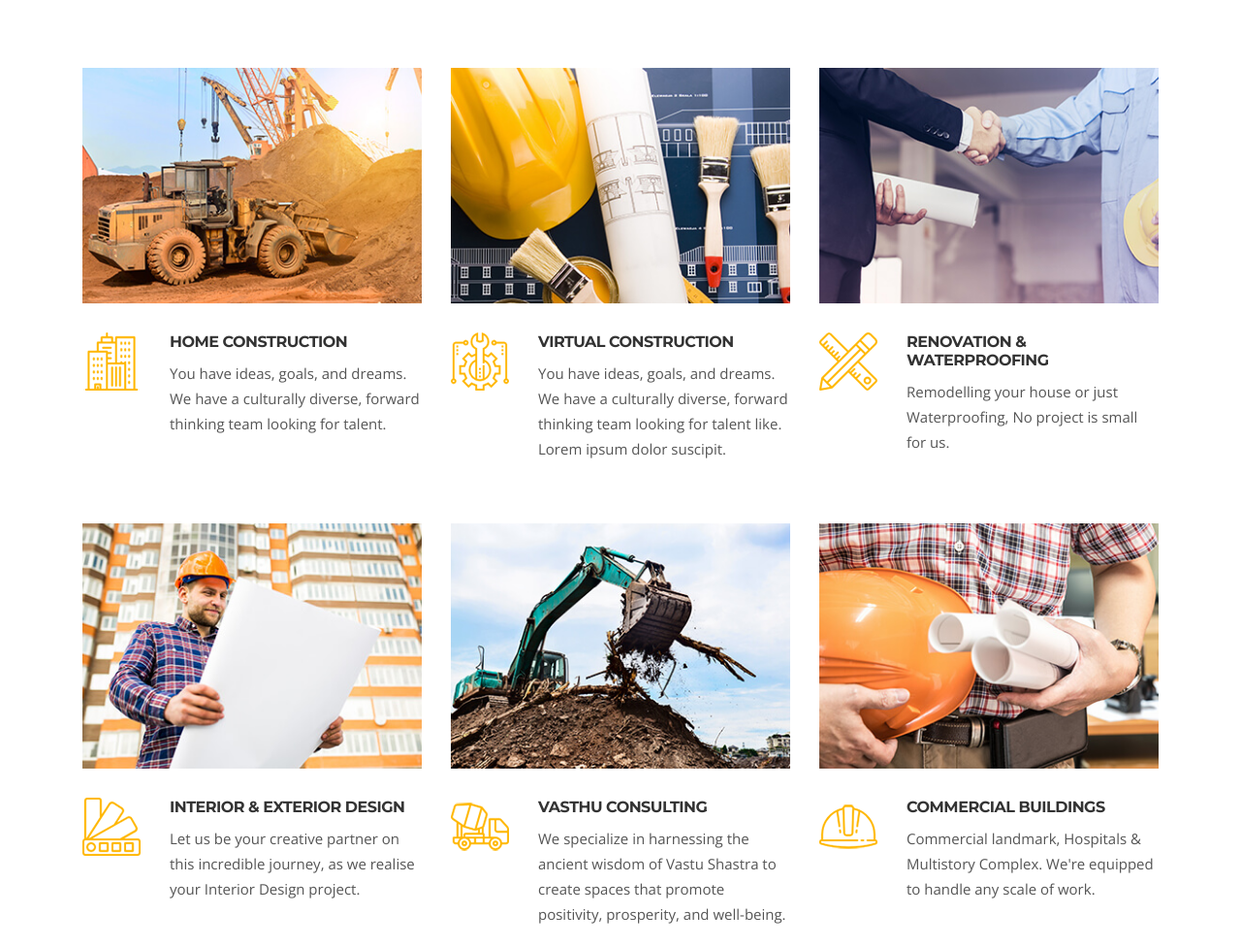
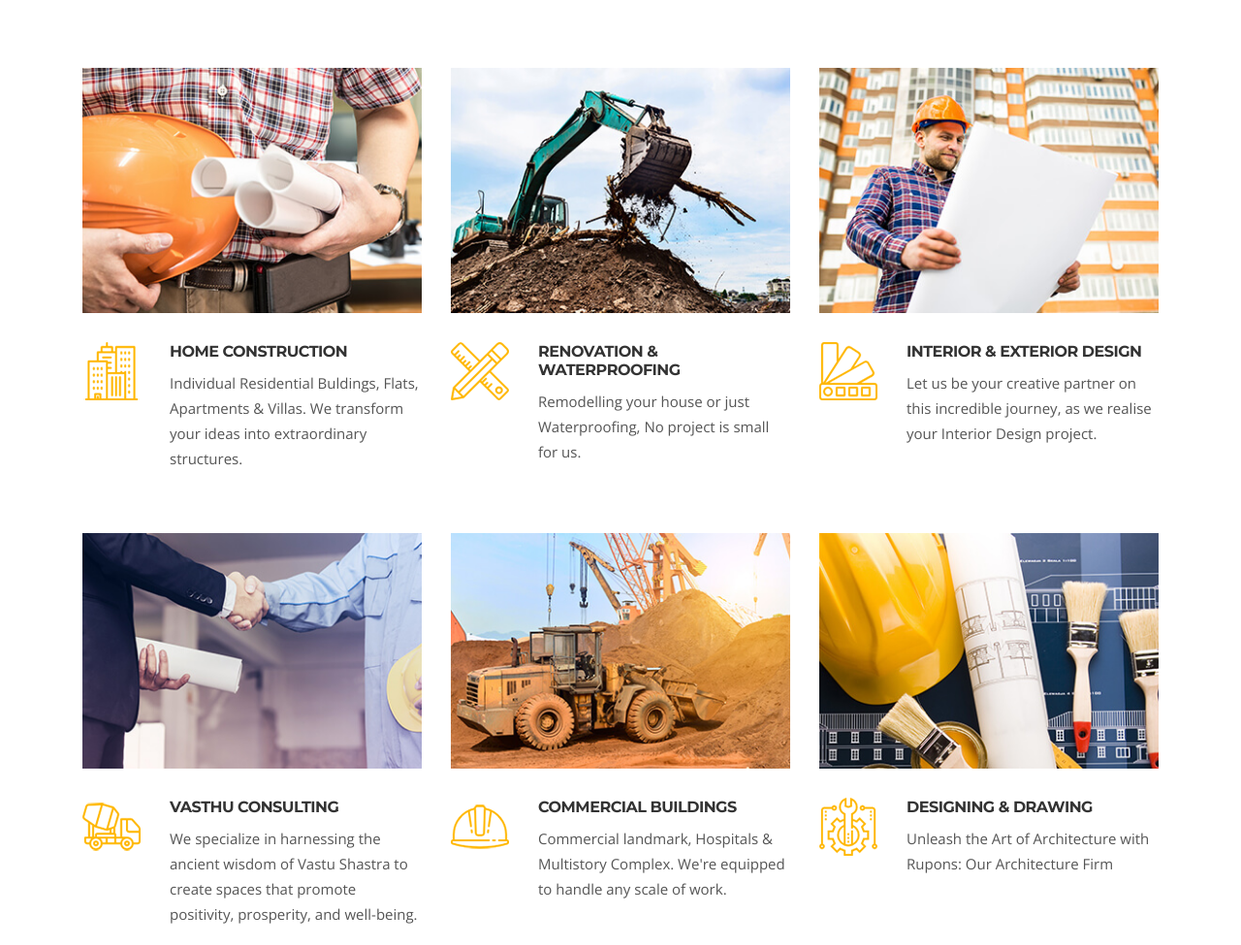
Before and after one commit to nandha46/pmr-builder, a plain HTML site: page services.html in a window 1280 px wide. Shown: the part 544-1519 px from the top of the page at 97% size. Drawn offline with nearby package versions, Linux system fonts and the light colour scheme; some packages are replaced by stand-ins of ours.

Commit message:
update services

```diff
--- a/services.html
+++ b/services.html
@@ -69,7 +69,7 @@
       <div class="col-lg-4 col-md-6 mb-5">
         <div class="ts-service-box">
             <div class="ts-service-image-wrapper">
-              <img loading="lazy" class="w-100" src="images/services/service1.jpg" alt="service-image">
+              <img loading="lazy" class="w-100" src="images/services/service6.jpg" alt="service-image">
             </div>
             <div class="d-flex">
               <div class="ts-service-box-img">
@@ -77,8 +77,7 @@
               </div>
               <div class="ts-service-info">
                   <h3 class="service-box-title"><a href="home_construction.html">Home Construction</a></h3>
-                  <p>You have ideas, goals, and dreams. We have a culturally diverse, forward thinking team looking for talent.</p>
-
+                  <p>Individual Residential Buldings, Flats, Apartments &amp; Villas. We transform your ideas into extraordinary structures.</p>
               </div>
             </div>
         </div><!-- Service1 end -->
@@ -87,25 +86,7 @@
       <div class="col-lg-4 col-md-6 mb-5">
         <div class="ts-service-box">
             <div class="ts-service-image-wrapper">
-              <img loading="lazy" class="w-100" src="images/services/service2.jpg" alt="service-image">
-            </div>
-            <div class="d-flex">
-              <div class="ts-service-box-img">
-                  <img loading="lazy" src="images/icon-image/service-icon2.png" alt="service-icon">
-              </div>
-              <div class="ts-service-info">
-                  <h3 class="service-box-title"><a href="service-single.html">Virtual Construction</a></h3>
-                  <p>You have ideas, goals, and dreams. We have a culturally diverse, forward thinking team looking for talent like. Lorem ipsum dolor suscipit.</p>
-
-              </div>
-            </div>
-        </div><!-- Service2 end -->
-      </div><!-- Col 2 end -->
-
-      <div class="col-lg-4 col-md-6 mb-5">
-        <div class="ts-service-box">
-            <div class="ts-service-image-wrapper">
-              <img loading="lazy" class="w-100" src="images/services/service3.jpg" alt="service-image">
+              <img loading="lazy" class="w-100" src="images/services/service5.jpg" alt="service-image">
             </div>
             <div class="d-flex">
               <div class="ts-service-box-img">
@@ -141,7 +122,7 @@
       <div class="col-lg-4 col-md-6 mb-5">
         <div class="ts-service-box">
             <div class="ts-service-image-wrapper">
-              <img loading="lazy" class="w-100" src="images/services/service5.jpg" alt="service-image">
+              <img loading="lazy" class="w-100" src="images/services/service3.jpg" alt="service-image">
             </div>
             <div class="d-flex">
               <div class="ts-service-box-img">
@@ -159,7 +140,7 @@
       <div class="col-lg-4 col-md-6 mb-5">
         <div class="ts-service-box">
             <div class="ts-service-image-wrapper">
-              <img loading="lazy" class="w-100" src="images/services/service6.jpg" alt="service-image">
+              <img loading="lazy" class="w-100" src="images/services/service1.jpg" alt="service-image">
             </div>
             <div class="d-flex">
               <div class="ts-service-box-img">
@@ -177,11 +158,11 @@
       <div class="col-lg-4 col-md-6 mb-5">
         <div class="ts-service-box">
             <div class="ts-service-image-wrapper">
-              <img loading="lazy" class="w-100" src="images/services/service6.jpg" alt="service-image">
+              <img loading="lazy" class="w-100" src="images/services/service2.jpg" alt="service-image">
             </div>
             <div class="d-flex">
               <div class="ts-service-box-img">
-                  <img loading="lazy" src="images/icon-image/service-icon6.png" alt="service-icon">
+                  <img loading="lazy" src="images/icon-image/service-icon2.png" alt="service-icon">
               </div>
               <div class="ts-service-info">
                   <h3 class="service-box-title"><a href="designing.html">Designing &amp; Drawing</a></h3>
```
